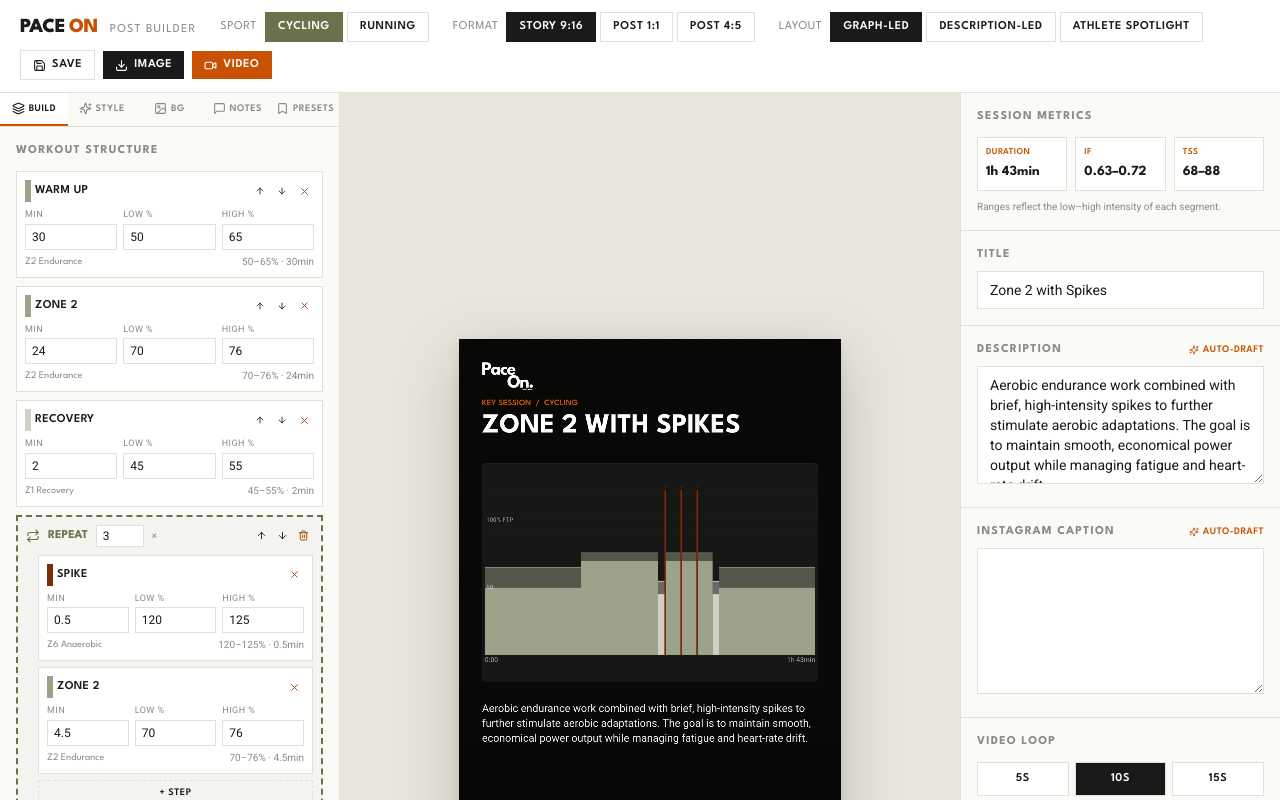
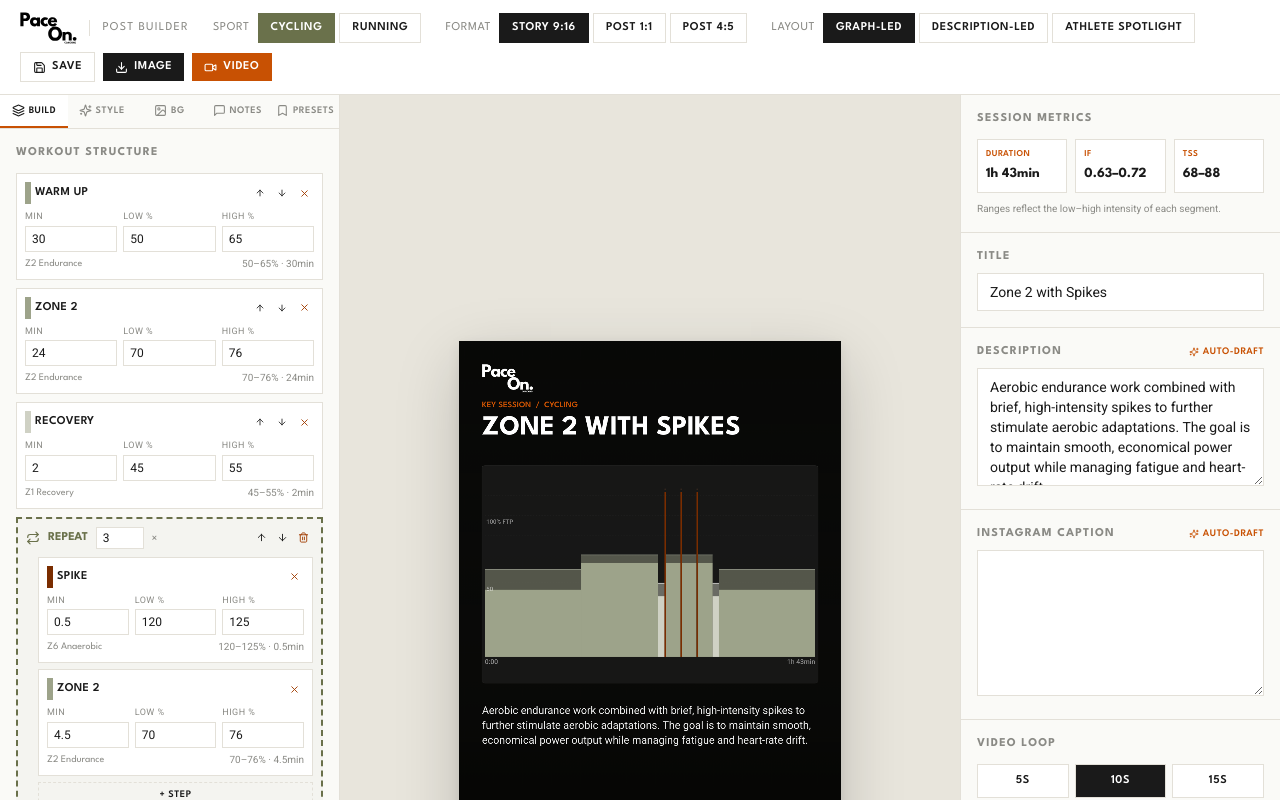
Before and after one commit to paceoncoaching/paceon-post-builder, a React (Vite) app: page / in a window 1280 px wide. Shown: the top 800 px of the page. Built offline with nearby package versions, Linux system fonts and the light colour scheme.

Commit message:
Update App.jsx

```diff
--- a/src/App.jsx
+++ b/src/App.jsx
@@ -1048,10 +1048,10 @@ export default function App() {
       {/* Top bar */}
       <div className="border-b flex items-center justify-between px-5 py-3 flex-wrap gap-2" style={{ borderColor: BRAND.line, background: BRAND.white }}>
         <div className="flex items-center gap-6 flex-wrap">
-          <div className="font-display flex items-baseline gap-1">
-            <span className="text-xl font-extrabold tracking-tight">PACE</span>
-            <span className="text-xl font-extrabold tracking-tight" style={{ color: BRAND.orange }}>ON</span>
-            <span className="ml-2 text-xs uppercase tracking-widest" style={{ color: BRAND.muted }}>Post Builder</span>
+          <div className="flex items-center gap-3">
+             <img src="/logos/paceon-black.svg" alt="PaceOn Coaching" className="h-8 w-auto" />
+             <span className="font-display text-xs uppercase tracking-widest border-l pl-3"
+               style={{ color: BRAND.muted, borderColor: BRAND.line }}>Post Builder</span>
           </div>
 
           <Toggle label="Sport" options={['cycling', 'running']} value={project.sport} onChange={v => updateProject({ sport: v })} accent={BRAND.olive} />
```
